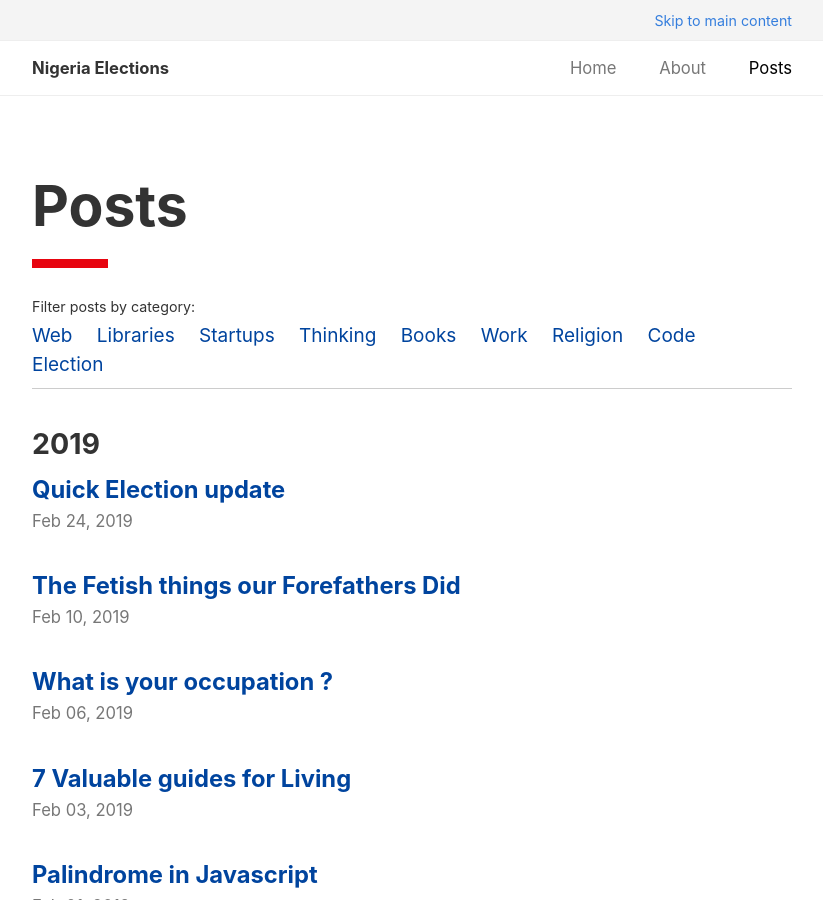
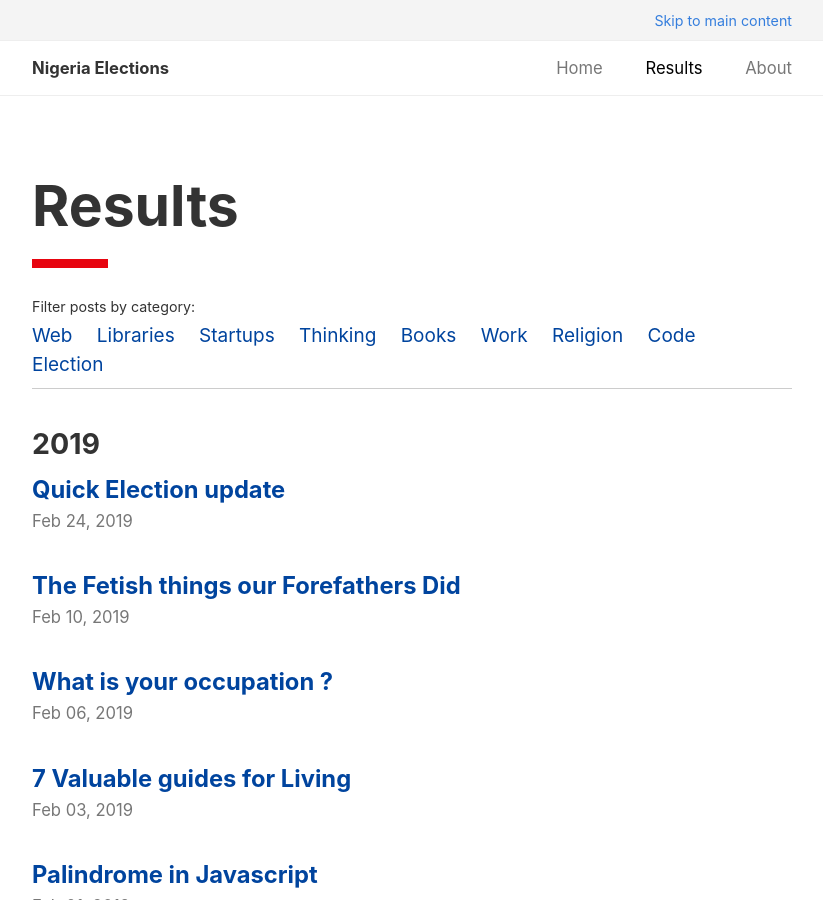
Before and after one commit to tecmie/ng-election-feed, a Jekyll site: the page built from results/index.md, in a window 1280 px wide and 900 px high. Shown: the whole window, without its empty margins (228-1051 px from the left). Built offline with Jekyll 4.4.1, drawn with Linux system fonts in a browser that asks for light colours.

Commit message:
update links | categories | config

```diff
--- a/_config.yml
+++ b/_config.yml
@@ -24,7 +24,7 @@ url: "https://ngdecides.tecmie.com" # the base hostname & protocol for your site
 lead: "Election results as collated by INEC from the 2019 General Elections in various States and Polling Units"
 
 # Build settings
-permalink: /posts/:title/
+permalink: /results/:title/
 
 # Time
 timezone: Africa/Lagos
@@ -64,7 +64,7 @@ defaults:
         is_post: true
         layout: post
         # use disqus comments
-        comments: true
+        comments: false
 -
     scope:
         path: ""
--- a/posts/index.md
+++ b/results/index.md
@@ -1,7 +1,7 @@
 ---
 layout: default
-title: Posts
-order: 4
+title: Results
+order: 2
 annualised: true
 ---
 
```
Also changed, not shown: results/election/feed/index.xml (renamed from posts/election/feed/index.xml), results/election/index.md (renamed from posts/election/index.md), results/politics/feed/index.xml (renamed from posts/politics/feed/index.xml), results/politics/index.md (renamed from posts/politics/index.md).
